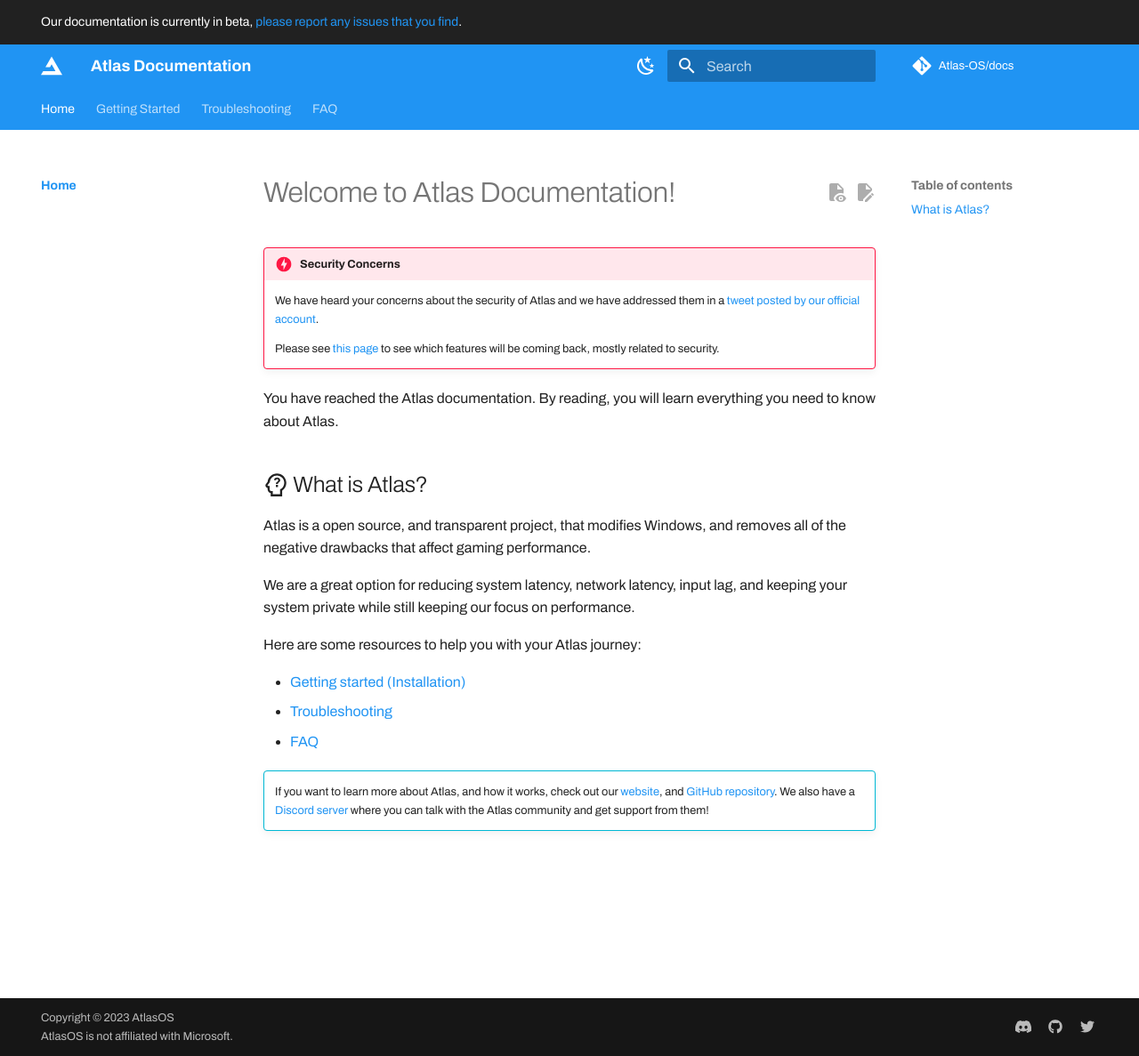
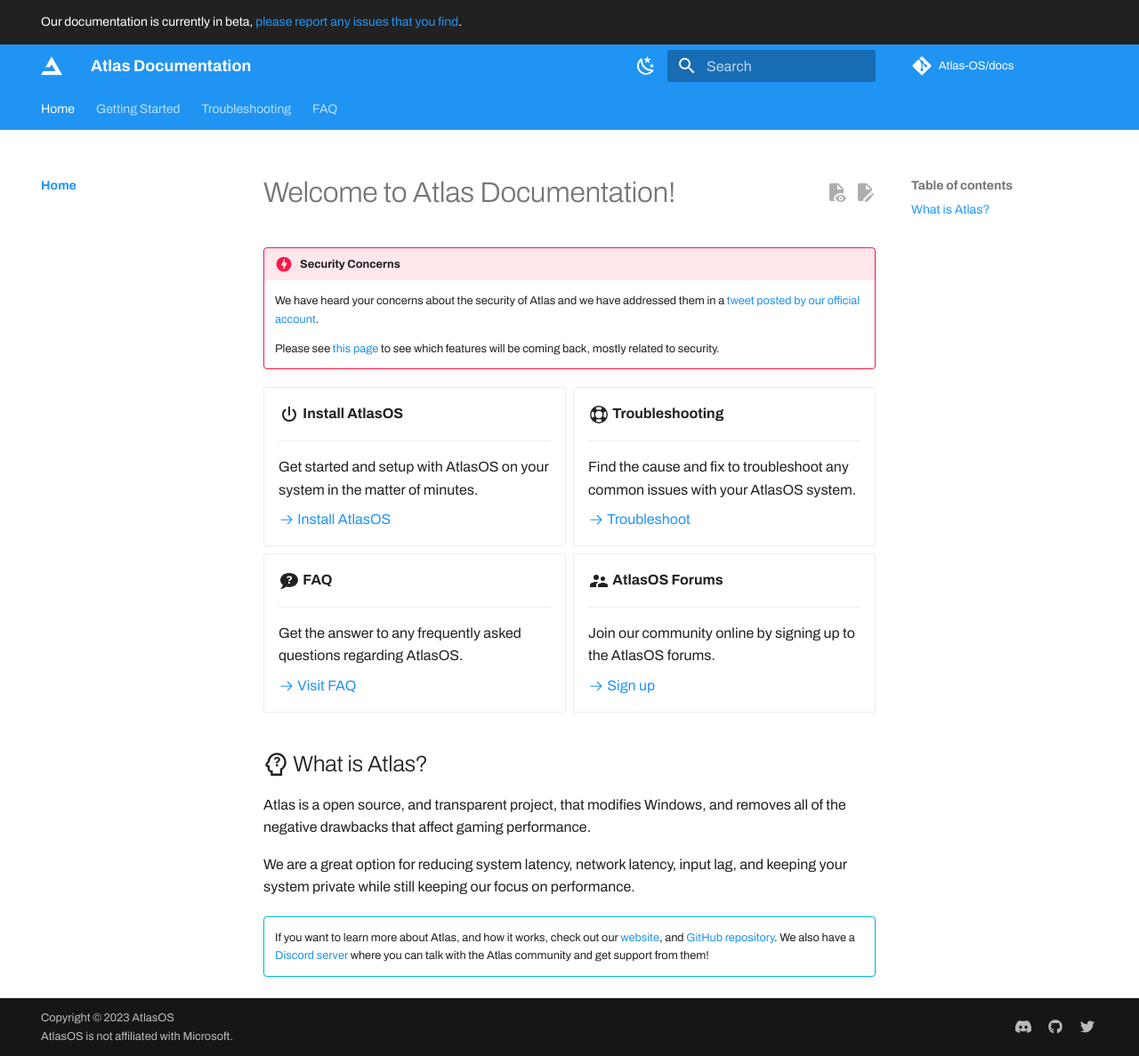
Before and after one commit to Atlas-OS/docs, an MkDocs documentation site: the page built from docs/index.md, in a window 1280 px wide and 1187 px high. Shown: the whole window at 89% size. Built offline with MkDocs 1.6.1 and Material for MkDocs 9.7.7, drawn with Linux system fonts in a browser that asks for light colours; some web fonts are replaced; comment, search, counter and statistics services are not loaded.

Commit message:
docs: :memo: home index faster to navigate
Make the documentation index/home page quicker to navigate

```diff
--- a/docs/index.md
+++ b/docs/index.md
@@ -5,7 +5,41 @@
 
 	Please see [this page](/troubleshooting/removed-features/) to see which features will be coming back, mostly related to security.
 
-You have reached the Atlas documentation. By reading, you will learn everything you need to know about Atlas.
+<div class="grid cards" markdown>
+
+-   :material-power:{ .lg .middle } __Install AtlasOS__
+
+    ---
+
+    Get started and setup with AtlasOS on your system in the matter of minutes.
+
+    [:octicons-arrow-right-24: Install AtlasOS](/getting-started/installation/)
+
+-   :material-lifebuoy:{ .lg .middle } __Troubleshooting__
+
+    ---
+
+    Find the cause and fix to troubleshoot any common issues with your AtlasOS system.
+
+    [:octicons-arrow-right-24: Troubleshoot](/troubleshooting/)
+
+-   :material-chat-question:{ .lg .middle } __FAQ__
+
+    ---
+
+    Get the answer to any frequently asked questions regarding AtlasOS.
+
+    [:octicons-arrow-right-24: Visit FAQ](https://atlasos.net/faq)
+
+-   :material-account-supervisor:{ .lg .middle } __AtlasOS Forums__
+
+    ---
+
+    Join our community online by signing up to the AtlasOS forums.
+
+    [:octicons-arrow-right-24: Sign up](https://forum.atlasos.net/)
+
+</div>
 
 ## :material-head-question-outline: What is Atlas?
 
@@ -13,11 +47,5 @@ Atlas is a open source, and transparent project, that modifies Windows, and remo
 
 We are a great option for reducing system latency, network latency, input lag, and keeping your system private while still keeping our focus on performance.
 
-Here are some resources to help you with your Atlas journey:
-
-* [Getting started](/getting-started/) [(Installation)](/getting-started/installation/)
-* [Troubleshooting](/troubleshooting/)
-* [FAQ](/faq/)
-
 !!! info ""
     If you want to learn more about Atlas, and how it works, check out our [website](https://atlasos.net), and [GitHub repository](https://github.com/Atlas-OS/Atlas). We also have a [Discord server](https://discord.com/servers/atlas-795710270000332800) where you can talk with the Atlas community and get support from them!
```
